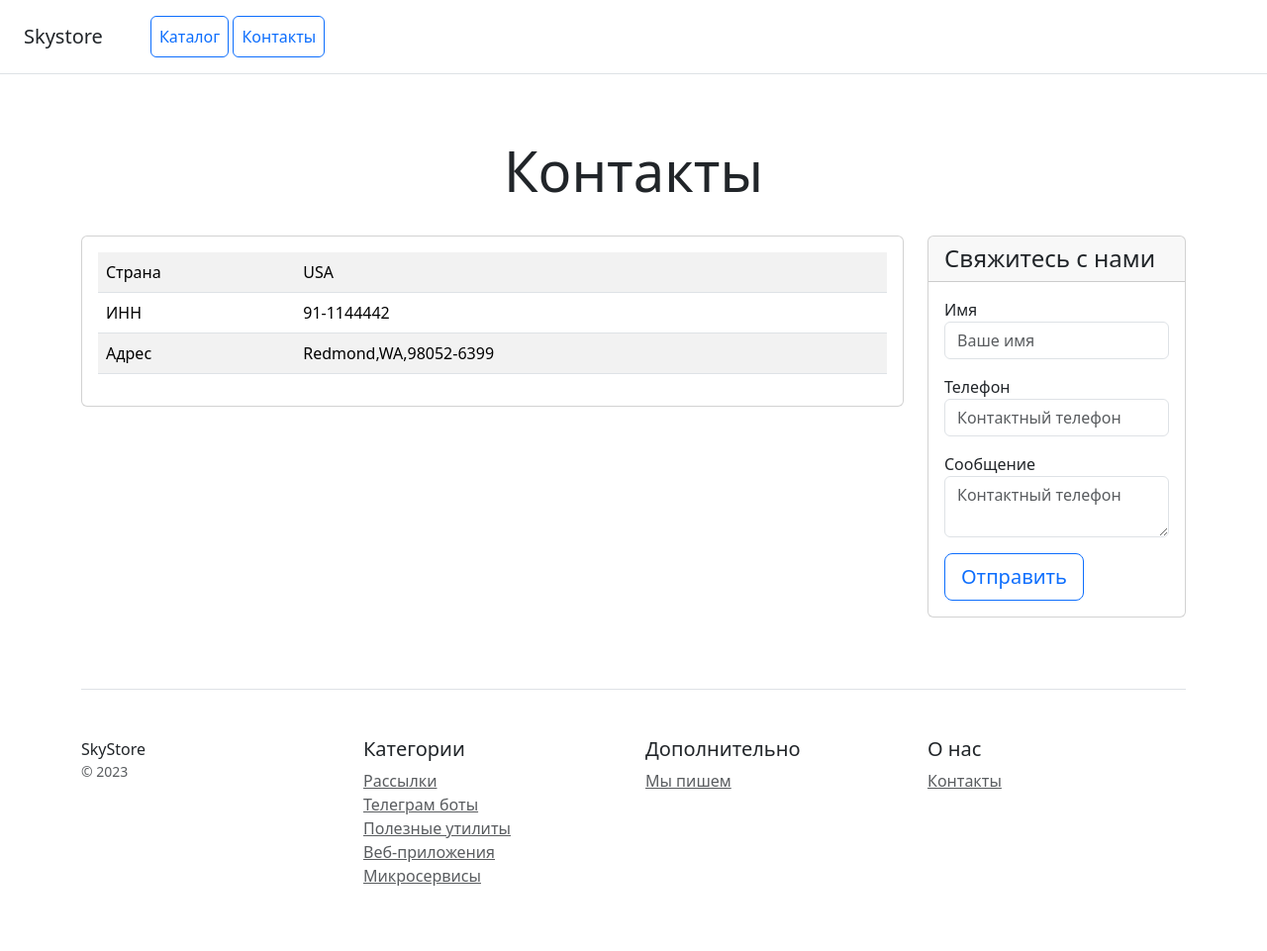
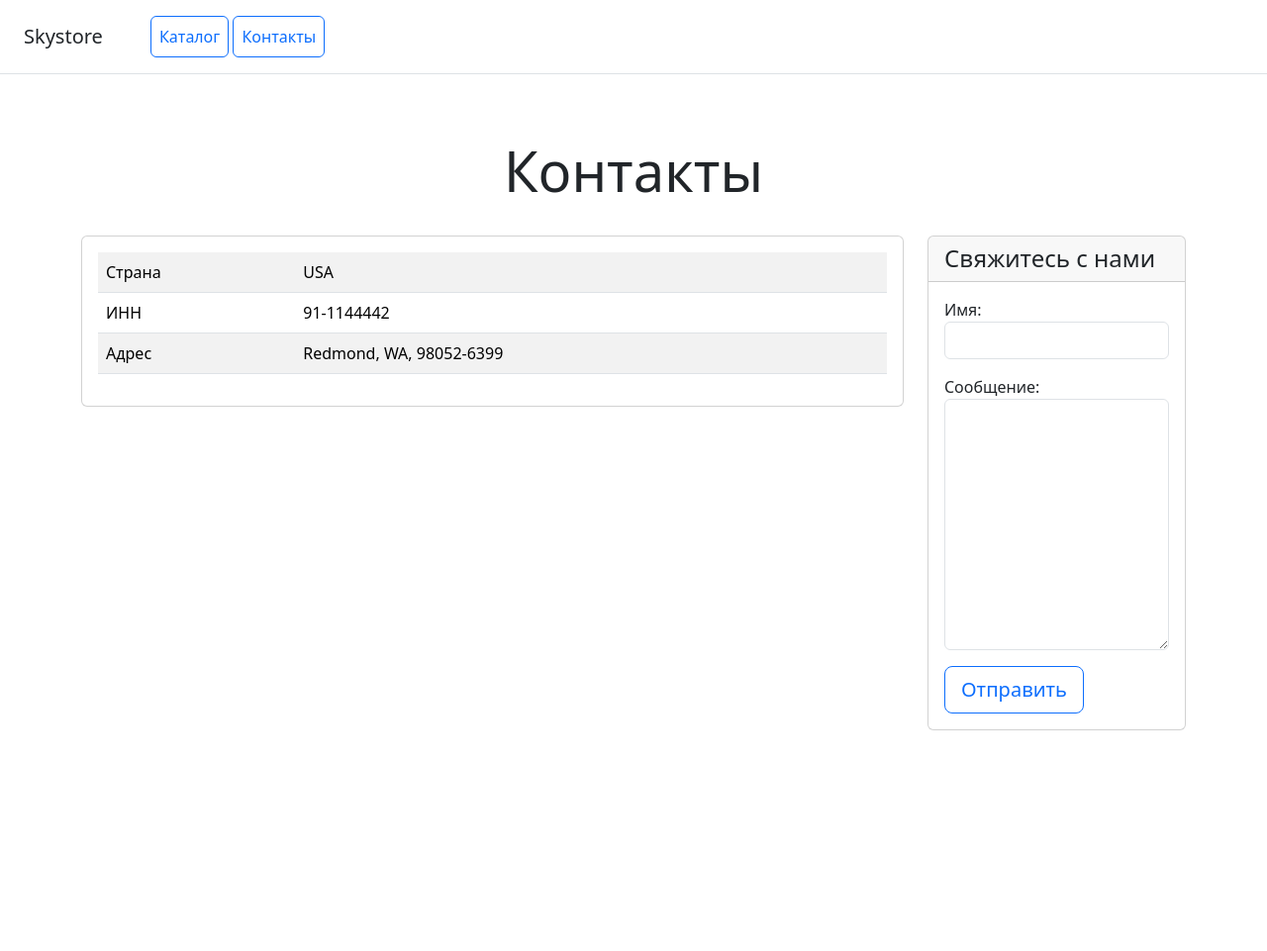
Before and after one commit to zheyas/online-shop, a Django app: page /contacts/ in a window 1280 px wide. Shown: the whole page at 99% size. After the commit the page ends 738 px from the top, so only its background shows below. Run offline with Django 5.2, Linux system fonts and the light colour scheme; some libraries are stand-ins or nearby versions.

Commit message:
additional task

```diff
--- /dev/null
+++ b/catalog/forms.py
@@ -0,0 +1,5 @@
+from django import forms
+
+class ContactForm(forms.Form):
+    name = forms.CharField(max_length=100, label='Имя', widget=forms.TextInput(attrs={'class': 'form-control', 'autocomplete': 'name'}))
+    message = forms.CharField(label='Сообщение', widget=forms.Textarea(attrs={'class': 'form-control', 'autocomplete': 'off'}))
--- a/catalog/templates/catalog/contacts.html
+++ b/catalog/templates/catalog/contacts.html
@@ -5,7 +5,8 @@
     <meta name="viewport" content="width=device-width, initial-scale=1">
     <title>Skystore</title>
     {% load static %}
-   <link rel="stylesheet" href="{% static 'css/bootstrap.min.css' %}" /></head>
+    <link rel="stylesheet" href="{% static 'css/bootstrap.min.css' %}" />
+</head>
 <body>
 <div class="d-flex flex-column flex-md-row align-items-center p-3 px-md-4 mb-3 bg-white border-bottom box-shadow">
     <h5 class="my-0 mr-md-auto font-weight-normal">Skystore</h5>
@@ -35,71 +36,55 @@
                         </tr>
                         <tr>
                             <td class="w-25">Адрес</td>
-                            <td>Redmond,WA,98052-6399</td>
+                            <td>Redmond, WA, 98052-6399</td>
                         </tr>
                     </table>
                 </div>
             </div>
         </div>
+
         <div class="col-lg-3 col-md-6 col-sm-12">
             <div class="card mb-4 box-shadow">
                 <div class="card-header">
                     <h4 class="my-0 font-weight-normal">Свяжитесь с нами</h4>
                 </div>
                 <div class="card-body">
-                    <form method="post" action="" class="form-floating">
+                    {% if success_message %}
+                        <div class="alert alert-success" role="alert">
+                            {{ success_message }}
+                        </div>
+                    {% endif %}
+
+
+<form method="post" class="form-floating">
     {% csrf_token %}
     <div class="mb-3">
-                            <label for="name">Имя</label>
-                            <input type="text" name="name" class="form-control" id="name" placeholder="Ваше имя" required>
+        {{ form.name.label_tag }}
+        {{ form.name }}
+        {% if form.name.errors %}
+            <div class="alert alert-danger" role="alert">
+                {{ form.name.errors }}
+            </div>
+        {% endif %}
     </div>
     <div class="mb-3">
-                            <label for="phone">Телефон</label>
-                            <input type="text" name="phone" class="form-control" id="phone" placeholder="Контактный телефон" required>
+        {{ form.message.label_tag }}
+        {{ form.message }}
+        {% if form.message.errors %}
+            <div class="alert alert-danger" role="alert">
+                {{ form.message.errors }}
             </div>
-                        <div class="mb-3">
-                            <label for="message">Сообщение</label>
-                            <textarea type="text" name="message" class="form-control" id="message" placeholder="Контактный телефон" required></textarea>
+        {% endif %}
     </div>
     <button type="submit" class="btn btn-lg btn-block btn-outline-primary">Отправить</button>
 </form>
+
+
+
                 </div>
             </div>
         </div>
     </div>
-
-    <footer class="pt-4 my-md-5 pt-md-5 border-top">
-        <div class="row">
-            <div class="col-12 col-md">
-                SkyStore
-                <small class="d-block mb-3 text-muted">&copy; 2023</small>
 </div>
-            <div class="col-6 col-md">
-                <h5>Категории</h5>
-                <ul class="list-unstyled text-small">
-                    <li><a class="text-muted" href="#">Рассылки</a></li>
-                    <li><a class="text-muted" href="#">Телеграм боты</a></li>
-                    <li><a class="text-muted" href="#">Полезные утилиты</a></li>
-                    <li><a class="text-muted" href="#">Веб-приложения</a></li>
-                    <li><a class="text-muted" href="#">Микросервисы</a></li>
-                </ul>
-            </div>
-            <div class="col-6 col-md">
-                <h5>Дополнительно</h5>
-                <ul class="list-unstyled text-small">
-                    <li><a class="text-muted" href="#">Мы пишем</a></li>
-                </ul>
-            </div>
-            <div class="col-6 col-md">
-                <h5>О нас</h5>
-                <ul class="list-unstyled text-small">
-                    <li><a class="text-muted" href="/contacts/">Контакты</a></li>
-                </ul>
-            </div>
-        </div>
-    </footer>
-</div>
-
-<!-- Подключите статичеcкие файлы со скриптами Bootstrap -->
 </body>
 </html>
--- a/catalog/urls.py
+++ b/catalog/urls.py
@@ -3,5 +3,5 @@ from . import views
 
 urlpatterns = [
     path('', views.home, name='home'),  # Путь для home.html
-    path('contacts/', views.contact, name='contacts'),  # Путь для index.html
+    path('contacts/', views.contact, name='contacts')
 ]
--- a/catalog/views.py
+++ b/catalog/views.py
@@ -1,4 +1,7 @@
+# catalog/views.py
+
 from django.shortcuts import render
+from .forms import ContactForm
 
 
 def home(request):
@@ -6,4 +9,21 @@ def home(request):
 
 
 def contact(request):
-    return render(request, 'catalog/contacts.html')
+    success_message = None
+
+    if request.method == 'POST':
+        form = ContactForm(request.POST)
+        if form.is_valid():
+            # Обработка данных формы
+            name = form.cleaned_data['name']
+            message = form.cleaned_data['message']
+
+            # Например, вы можете здесь вызывать отправку email или сохранять в базу данных
+
+            # Установите сообщение об успешной отправке
+            success_message = "Ваше сообщение было успешно отправлено!"
+            form = ContactForm()  # Очистите форму для нового ввода
+    else:
+        form = ContactForm()
+
+    return render(request, 'catalog/contacts.html', {'form': form, 'success_message': success_message})
```
Lines whose indentation alone changed are shown as unchanged.
